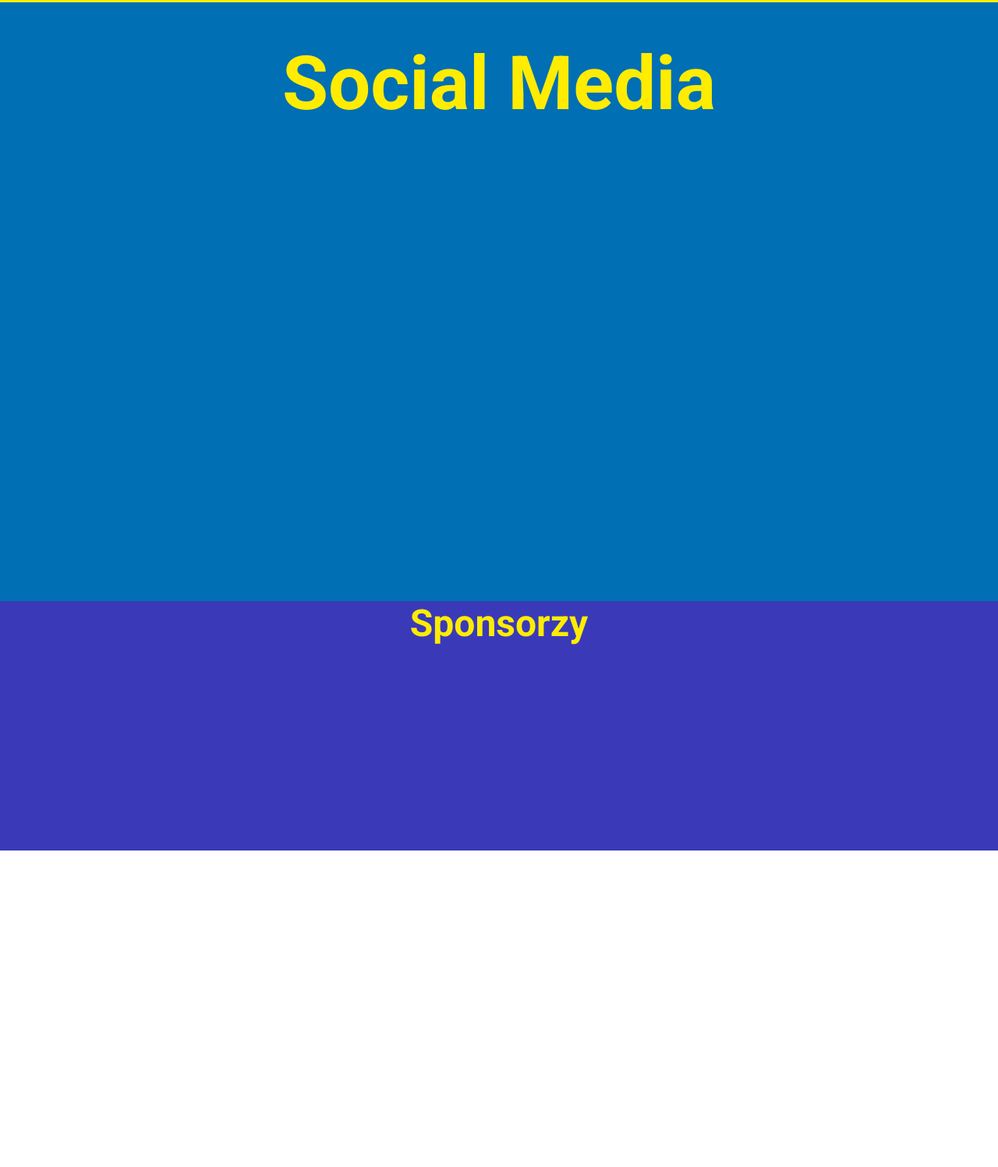
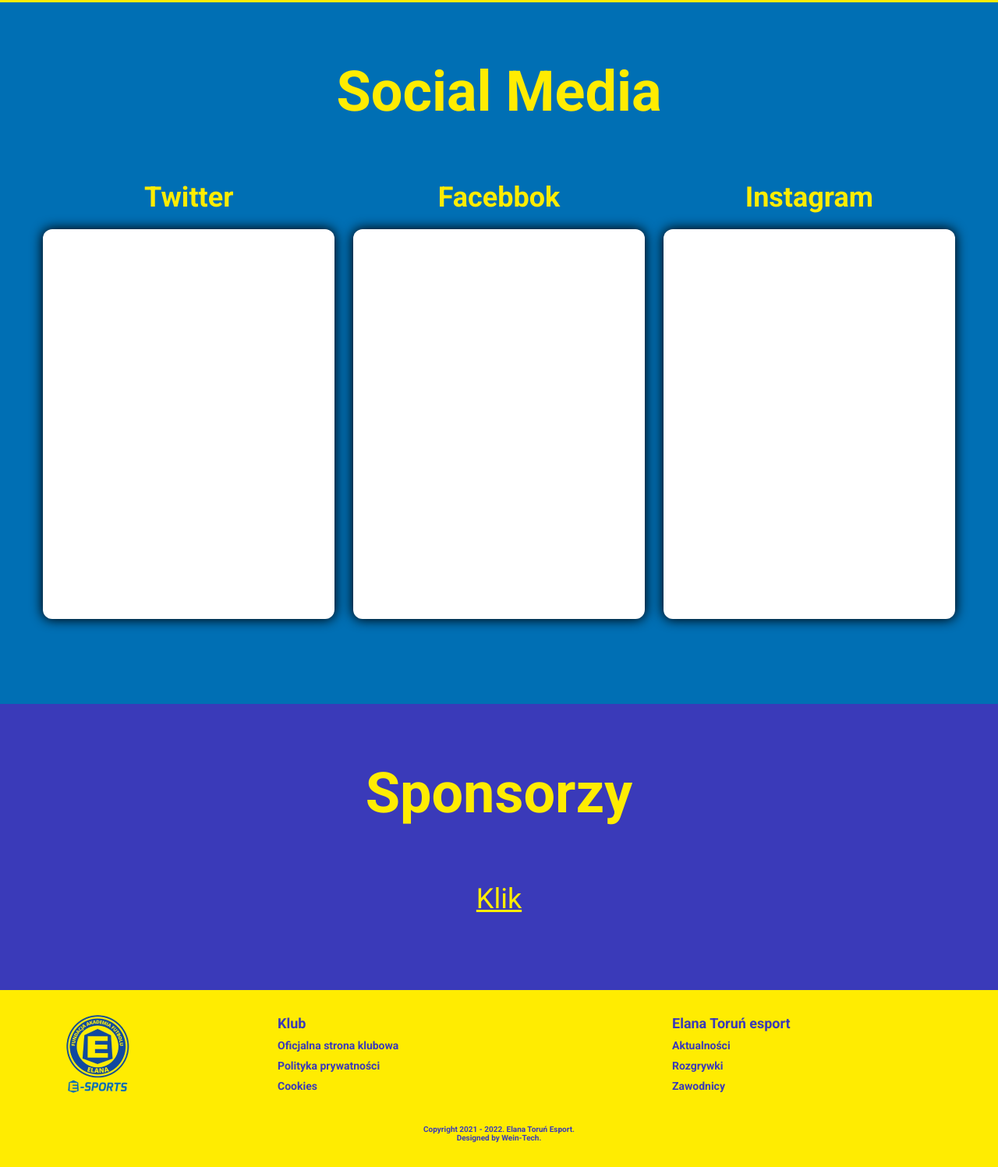
Before and after one commit to WarmuzWojtek/elana, a website: page index.html in a window 1280 px wide. Shown: the part 2523-4020 px from the top of the page at 78% size. Before the commit the page ends 3614 px from the top, so only its background shows below. Drawn offline with Linux system fonts and the light colour scheme.

Commit message:
add footer and socials section

```diff
--- a/index.html
+++ b/index.html
@@ -83,9 +83,50 @@
     <div class="container nextSection"></div>
     <div class="container socials">
       <h2>Social Media</h2>
+      <div class="container-sm">
+        <div class="socials__column">
+          <h4 class="socials__media">Twitter</h4>
+          <div class="socials__card"></div>
+        </div>
+        <div class="socials__column">
+          <h4 class="socials__media">Facebbok</h4>
+          <div class="socials__card"></div>
+        </div>
+        <div class="socials__column">
+          <h4 class="socials__media">Instagram</h4>
+          <div class="socials__card"></div>
+        </div>
+      </div>
     </div>
     <div class="container sponsor">
       <h3>Sponsorzy</h3>
+      <a href="#" class="sponsor__link">Klik</a>
+    </div>
+    <div class="contaiter prefooter">
+      <div class="container-sm">
+        <div class="prefooter__logo">
+          <img src="./src/Assets/Images/elana 2.png" alt="" />
+        </div>
+        <div class="prefooter__column">
+          <p class="prefooter__title">Klub</p>
+          <a href="#" class="prefooter__link">Oficjalna strona klubowa</a>
+          <a href="#" class="prefooter__link">Polityka prywatności</a>
+          <a href="#" class="prefooter__link">Cookies</a>
+        </div>
+        <div class="prefooter__column"></div>
+        <div class="prefooter__column">
+          <p class="prefooter__title">Elana Toruń esport</p>
+          <a href="#" class="prefooter__link">Aktualności</a>
+          <a href="#" class="prefooter__link">Rozgrywki</a>
+          <a href="#" class="prefooter__link">Zawodnicy</a>
+        </div>
+      </div>
+    </div>
+    <div class="contaiter footer">
+      <div class="container-sm">
+        <p>Copyright 2021 - 2022. Elana Toruń Esport.</p>
+        <p>Designed by Wein-Tech.</p>
+      </div>
     </div>
     <script src="./build/main.bundle.js"></script>
   </body>
--- /dev/null
+++ b/src/scss/_footer.scss
@@ -0,0 +1,86 @@
+.prefooter {
+  background: map-get($map: $colors, $key: "secondary");
+  padding-top: map-get($map: $spacings, $key: "xs");
+  & .container-sm {
+    display: flex;
+    flex-wrap: wrap;
+  }
+  &__logo {
+    display: none;
+    width: 10%;
+    @media (min-width: 768px) {
+      display: block;
+    }
+  }
+  &__column {
+    width: 100%;
+    @media (min-width: 572px) {
+      width: 45%;
+    }
+    @media (min-width: 992px) {
+      width: 30%;
+    }
+
+    &:nth-of-type(2) {
+      padding-left: map-get($map: $spacings, $key: "m");
+      margin-bottom: map-get($map: $spacings, $key: "xs");
+
+      @media (min-width: 768px) {
+        padding-left: map-get($map: $spacings, $key: "l");
+      }
+      @media (min-width: 992px) {
+        padding-left: map-get($map: $spacings, $key: "xxl");
+      }
+      @media (min-width: 1200px) {
+        padding-left: map-get($map: $spacings, $key: "xxxl");
+      }
+    }
+    &:nth-of-type(3) {
+      display: none;
+      @media (min-width: 992px) {
+        display: block;
+      }
+    }
+    &:nth-of-type(4) {
+      padding-left: map-get($map: $spacings, $key: "m");
+      @media (min-width: 572px) {
+        padding-left: map-get($map: $spacings, $key: "l");
+      }
+      @media (min-width: 992px) {
+        padding-left: 0;
+      }
+    }
+    & * {
+      margin-bottom: map-get($map: $spacings, $key: "xxs") / 3;
+      @media (min-width: 992px) {
+        margin-bottom: map-get($map: $spacings, $key: "xxs") / 2;
+      }
+    }
+  }
+  &__title {
+    font-size: map-get($map: $font-size, $key: "xxxs");
+    font-weight: map-get($map: $font-weight, $key: "bold");
+    color: map-get($map: $colors, $key: "primary");
+  }
+  &__link {
+    display: block;
+    font-weight: map-get($map: $font-weight, $key: "bold");
+    color: map-get($map: $colors, $key: "primary");
+    text-decoration: none;
+    font-size: map-get($map: $font-size, $key: "extra-small");
+  }
+}
+
+.footer {
+  background: map-get($map: $colors, $key: "secondary");
+  padding: map-get($map: $spacings, $key: "xs") 0;
+  @media (min-width: 572px) {
+    padding: 0 0 map-get($map: $spacings, $key: "xs") 0;
+  }
+  & p {
+    color: map-get($map: $colors, $key: "primary");
+    font-size: map-get($map: $font-size, $key: "mega-small");
+    font-weight: map-get($map: $font-weight, $key: "bold");
+    text-align: center;
+  }
+}
--- a/src/scss/_news.scss
+++ b/src/scss/_news.scss
@@ -4,7 +4,6 @@
   padding-bottom: $base-size * 6;
   &__banner {
     height: auto;
-    // border: 2px solid map-get($map: $colors, $key: "black");
     margin-top: map-get($map: $spacings, $key: "xxs2");
     & img {
       max-width: 100%;
@@ -82,7 +81,6 @@
     & img {
       max-width: 100%;
       height: auto;
-      // object-fit: cover;
     }
   }
   &__subtitle {
--- a/src/scss/_socials.scss
+++ b/src/scss/_socials.scss
@@ -1,11 +1,64 @@
 .socials {
   background: map-get($map: $colors, $key: "socials-bcg");
-  min-height: 768px;
+  min-height: 900px;
   & h2 {
     color: map-get($map: $colors, $key: "secondary");
-    font-size: map-get($map: $font-size, $key: "mega-large");
+    font-size: map-get($map: $font-size, $key: "small");
     text-align: center;
-    padding: map-get($map: $spacings, $key: "m");
+    padding: map-get($map: $spacings, $key: "xs");
     font-weight: map-get($map: $font-weight, $key: "bold");
+    @media (min-width: 768px) {
+      font-size: map-get($map: $font-size, $key: "medium");
+      padding: map-get($map: $spacings, $key: "m");
+    }
+    @media (min-width: 992px) {
+      font-size: map-get($map: $font-size, $key: "large");
+    }
+    @media (min-width: 1200px) {
+      font-size: map-get($map: $font-size, $key: "extra-large");
+      padding: map-get($map: $spacings, $key: "l");
+    }
+    @media (min-width: 1400px) {
+      font-size: map-get($map: $font-size, $key: "mega-large");
+    }
+  }
+  & .container-sm {
+    max-width: 1200px;
+    display: flex;
+    flex-wrap: wrap;
+    justify-content: space-between;
+  }
+  &__column {
+    width: 100%;
+    @media (min-width: 768px) {
+      width: 32%;
+    }
+  }
+  &__media {
+    color: map-get($map: $colors, $key: "secondary");
+    font-size: map-get($map: $font-size, $key: "l");
+    font-weight: map-get($map: $font-weight, $key: "bold");
+    margin-bottom: map-get($map: $spacings, $key: "xxs");
+    text-align: center;
+
+    @media (min-width: 768px) {
+      font-size: map-get($map: $font-size, $key: "xl");
+    }
+    @media (min-width: 992px) {
+      font-size: map-get($map: $font-size, $key: "l");
+    }
+    @media (min-width: 1200px) {
+      font-size: map-get($map: $font-size, $key: "small");
+    }
+    @media (min-width: 1400px) {
+      font-size: map-get($map: $font-size, $key: "medium");
+    }
+  }
+  &__card {
+    min-height: 500px;
+    background-color: map-get($map: $colors, $key: "white");
+    border-radius: 12px;
+    box-shadow: 0 0 15px 1px map-get($map: $colors, $key: "black");
+    margin-bottom: map-get($map: $spacings, $key: "xxs");
   }
 }
--- a/src/scss/_sponsor.scss
+++ b/src/scss/_sponsor.scss
@@ -1,10 +1,46 @@
 .sponsor {
   background: map-get($map: $colors, $key: "primary");
-  min-height: 320px;
+  min-height: 220px;
+  padding-bottom: $base-size * 6;
   & h3 {
-    font-size: map-get($map: $font-size, $key: "medium");
+    color: map-get($map: $colors, $key: "secondary");
+    font-size: map-get($map: $font-size, $key: "small");
+    text-align: center;
+    padding: map-get($map: $spacings, $key: "xs");
     font-weight: map-get($map: $font-weight, $key: "bold");
+    @media (min-width: 768px) {
+      font-size: map-get($map: $font-size, $key: "medium");
+      padding: map-get($map: $spacings, $key: "m");
+    }
+    @media (min-width: 992px) {
+      font-size: map-get($map: $font-size, $key: "large");
+    }
+    @media (min-width: 1200px) {
+      font-size: map-get($map: $font-size, $key: "extra-large");
+      padding: map-get($map: $spacings, $key: "l");
+    }
+    @media (min-width: 1400px) {
+      font-size: map-get($map: $font-size, $key: "mega-large");
+    }
+  }
+  &__link {
     color: map-get($map: $colors, $key: "secondary");
+    font-size: map-get($map: $font-size, $key: "l");
     text-align: center;
+    display: block;
+    margin: 0 auto;
+
+    @media (min-width: 768px) {
+      font-size: map-get($map: $font-size, $key: "xl");
+    }
+    @media (min-width: 992px) {
+      font-size: map-get($map: $font-size, $key: "l");
+    }
+    @media (min-width: 1200px) {
+      font-size: map-get($map: $font-size, $key: "small");
+    }
+    @media (min-width: 1400px) {
+      font-size: map-get($map: $font-size, $key: "medium");
+    }
   }
 }
--- a/src/scss/_variables.scss
+++ b/src/scss/_variables.scss
@@ -35,11 +35,12 @@ $spacings: (
   // 96px
   "xxl": $base-size * 8,
   // 128px
-  "xxxl": $base-size * 12.5 // 200px,,,,,,,,
+  "xxxl": $base-size * 10 // 200px,,,,,,,,,,
 );
 
 //Headers font sizes
 $font-size: (
+  "mega-small": 10px,
   "extra-small": 14px,
   "xxxs": 18px,
   "xxs": 20px,
--- a/src/scss/importer.scss
+++ b/src/scss/importer.scss
@@ -8,3 +8,4 @@
 @import "sponsor";
 @import "../../node_modules/mmenu-light/dist/mmenu-light.css";
 @import "mmenu";
+@import "footer";
```
Also changed, not shown: build/main.bundle.css.
